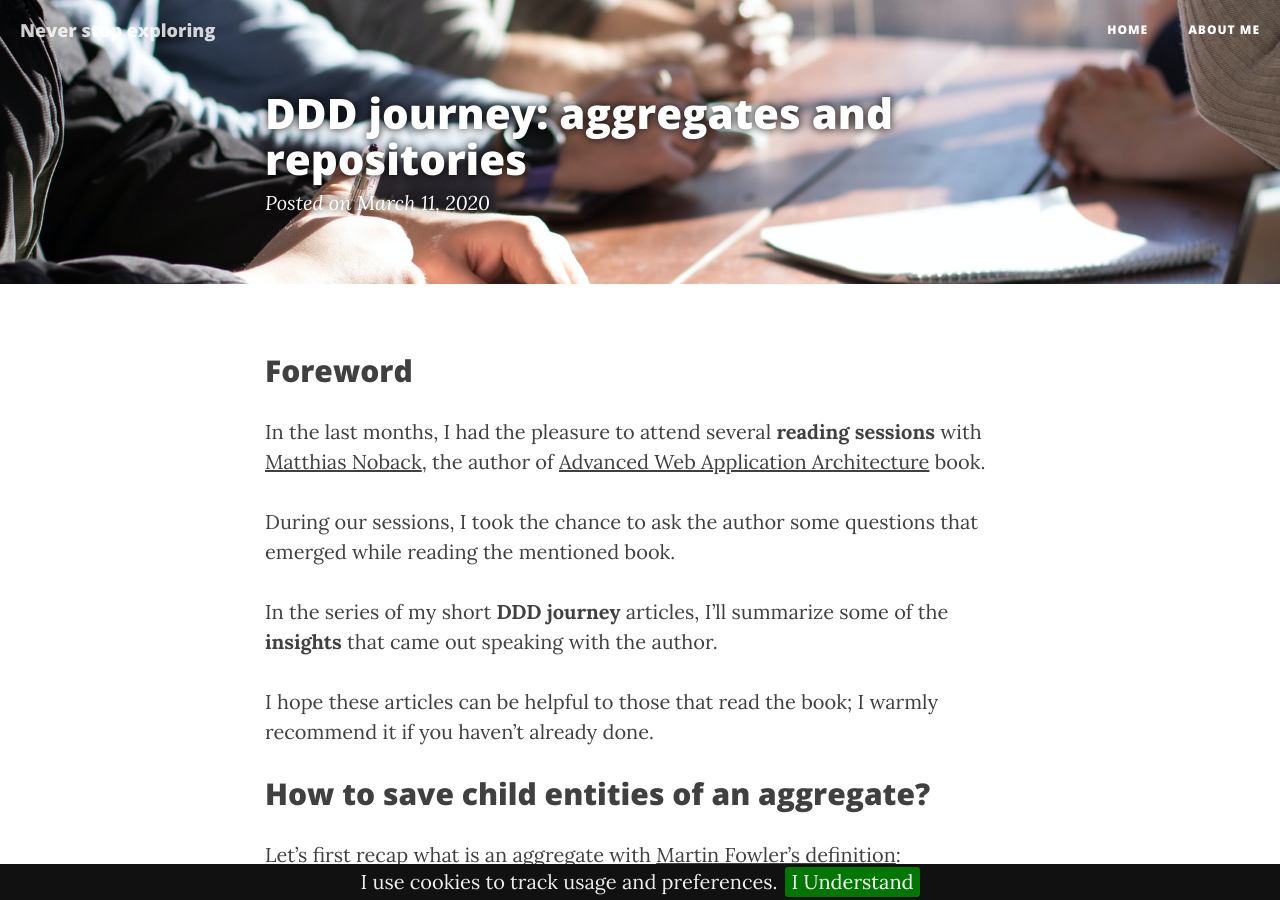
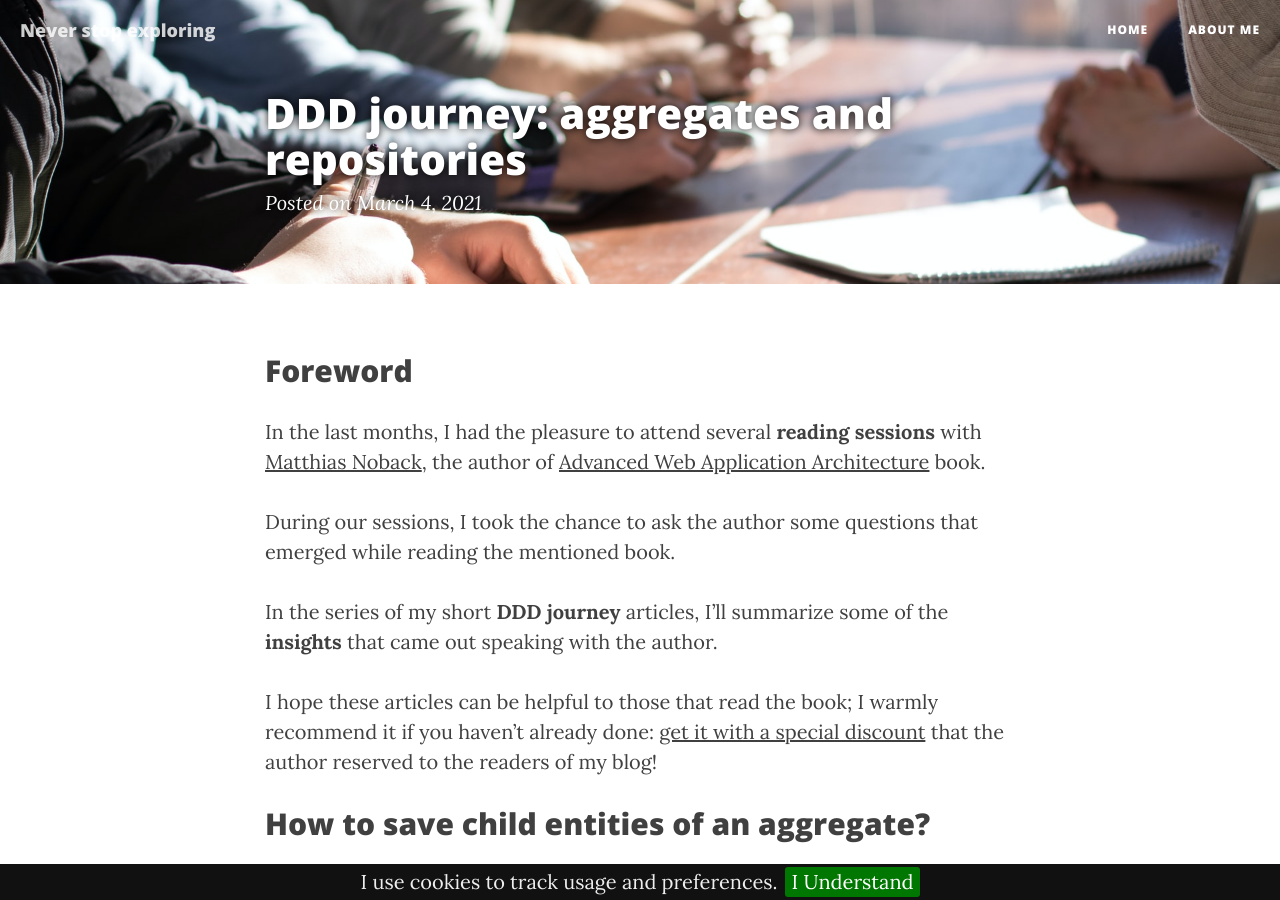
Before and after one commit to aleron75/aleron75.github.io, a Jekyll site: the page built from _posts/2021-03-11-ddd-journey-aggregates-and-repositories.md, in a window 1280 px wide and 900 px high. Built offline with Jekyll 4.4.1, drawn with Linux system fonts in a browser that asks for light colours; nearby versions of some CDN libraries; comment, search, counter and statistics services are not loaded.

Commit message:
FIx publishing date on DDD post

```diff
--- a/_posts/2021-03-11-ddd-journey-aggregates-and-repositories.md
+++ b/_posts/2021-03-11-ddd-journey-aggregates-and-repositories.md
@@ -1,7 +1,7 @@
 ---
 layout:   post
 title:    "DDD journey: aggregates and repositories"
-date:     2020-03-11 05:00:00+0000
+date:     2021-03-04 05:00:00+0000
 author:   "Alessandro Ronchi"
 header-img: "img/ddd-journey.jpg"
 tags:     [ddd]
@@ -14,7 +14,7 @@ During our sessions, I took the chance to ask the author some questions that eme
 
 In the series of my short **DDD journey** articles, I'll summarize some of the **insights** that came out speaking with the author.
 
-I hope these articles can be helpful to those that read the book; I warmly recommend it if you haven't already done.
+I hope these articles can be helpful to those that read the book; I warmly recommend it if you haven't already done: [get it with a special discount](https://leanpub.com/web-application-architecture/c/RONCHI) that the author reserved to the readers of my blog!
 
 ## How to save child entities of an aggregate?
 Let's first recap what is an aggregate with [Martin Fowler's definition](https://martinfowler.com/bliki/DDD_Aggregate.html):
```
